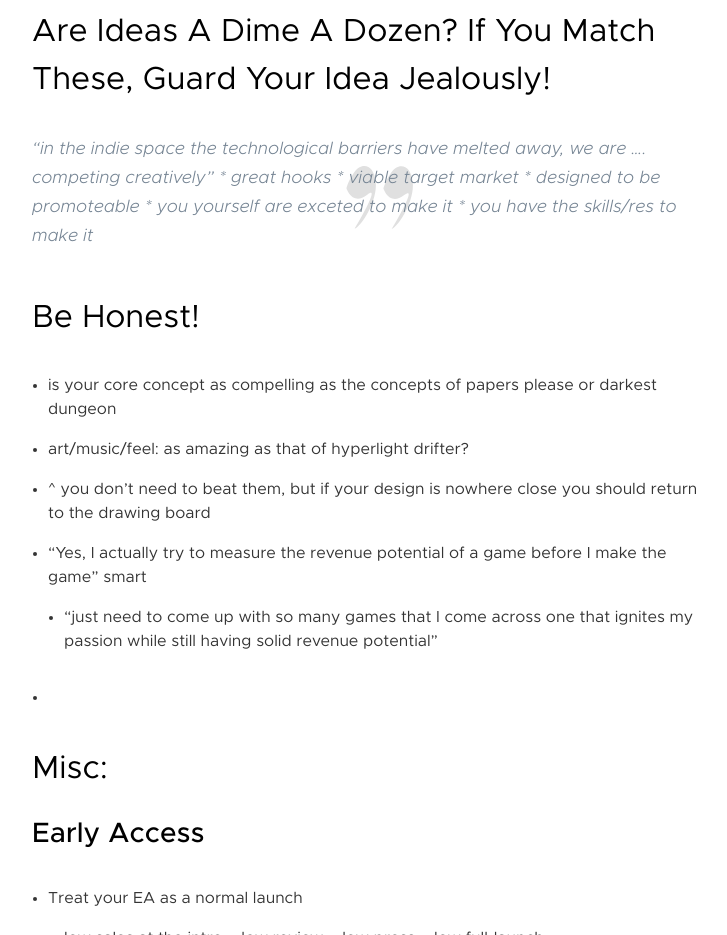
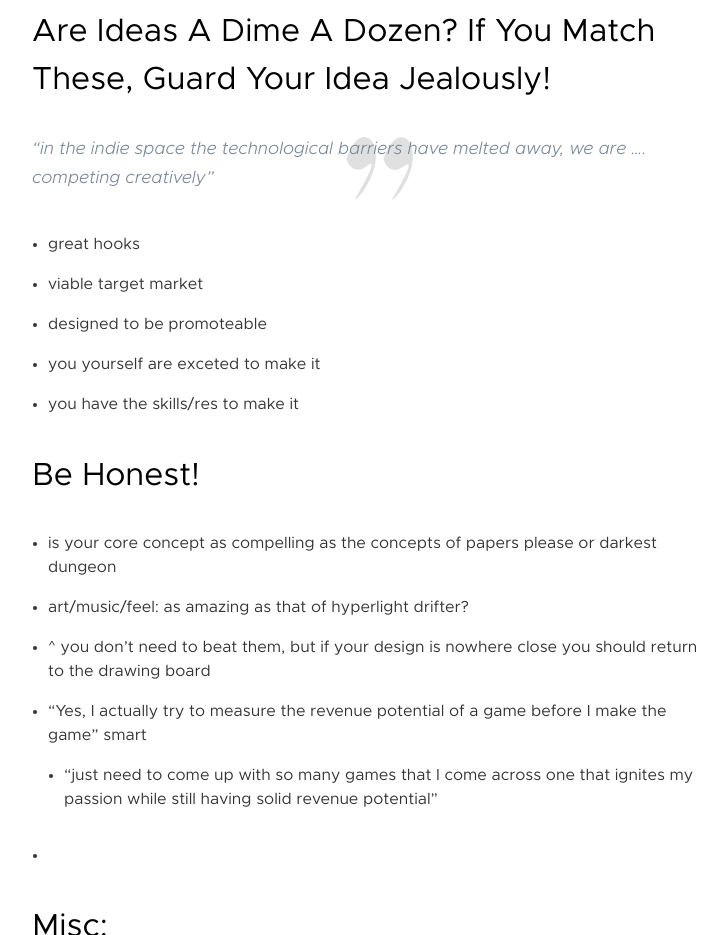
Before and after one commit to molfyn/molfyn.github.io, a plain HTML site: page posts/notes-consistent-profit-indie-games/index.html in a window 1280 px wide. Shown: the part 6192-7127 px from the top of the page, without its empty margins (258-985 px from the left). Drawn offline with nearby package versions, Linux system fonts and the light colour scheme.

Commit message:
more formatting

```diff
--- a/posts/notes-consistent-profit-indie-games/index.html
+++ b/posts/notes-consistent-profit-indie-games/index.html
@@ -247,13 +247,16 @@ if owner &gt;&gt; players then pay-what-you-want or giveaway took place</li>
 <h1 id="are-ideas-a-dime-a-dozen-if-you-match-these-guard-your-idea-jealously">Are ideas a dime a dozen? If you match these, guard your idea jealously!</h1>
 
 <blockquote>
-<p>&ldquo;in the indie space the technological barriers have melted away, we are &hellip;. competing creatively&rdquo;
- * great hooks
- * viable target market
- * designed to be promoteable
- * you yourself are exceted to make it
- * you have the skills/res to make it</p>
+<p>&ldquo;in the indie space the technological barriers have melted away, we are &hellip;. competing creatively&rdquo;</p>
 </blockquote>
+
+<ul>
+<li>great hooks</li>
+<li>viable target market</li>
+<li>designed to be promoteable</li>
+<li>you yourself are exceted to make it</li>
+<li>you have the skills/res to make it</li>
+</ul>
 
 <h1 id="be-honest">Be Honest!</h1>
 
```
